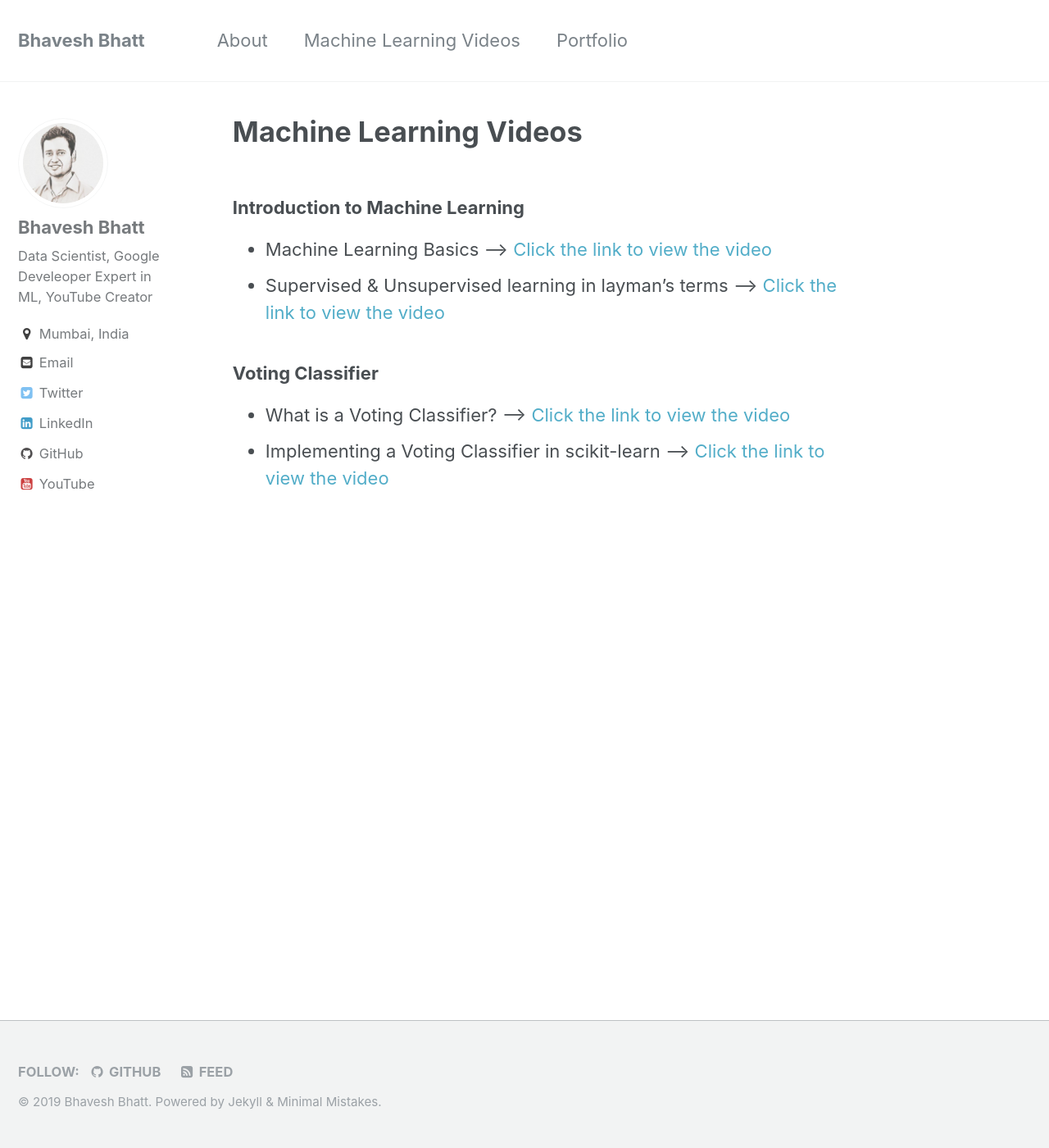
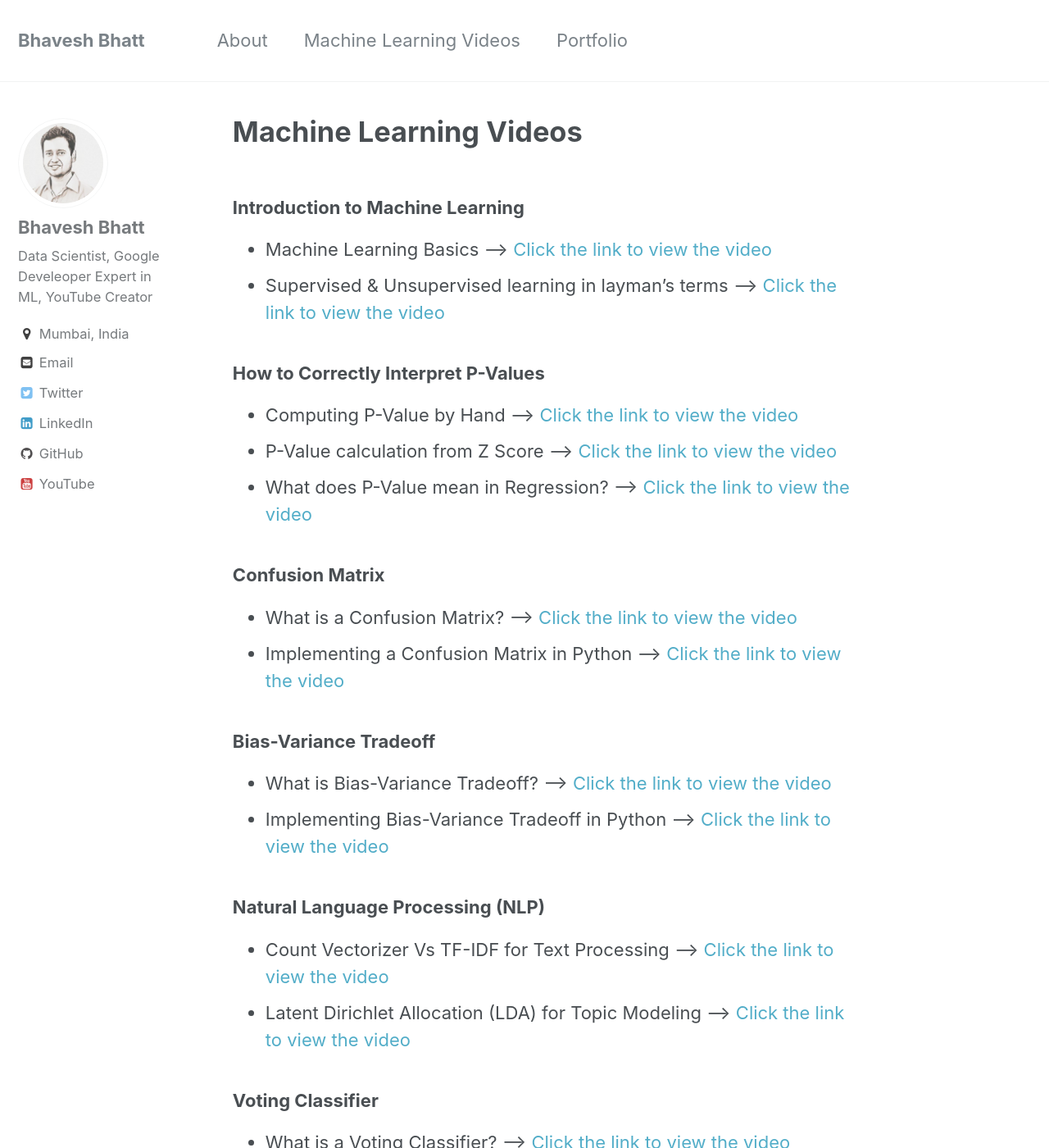
Before and after one commit to bhattbhavesh91/bhattbhavesh91.github.io, a Jekyll site: the page built from _pages/mlvideos.md, in a window 1280 px wide and 1400 px high. Shown: the whole window at 82% size. Built offline with Jekyll 4.4.1, drawn with Linux system fonts in a browser that asks for light colours.

Commit message:
added more video links to ml videos

```diff
--- a/_pages/mlvideos.md
+++ b/_pages/mlvideos.md
@@ -7,6 +7,23 @@ title: "Machine Learning Videos"
 * Machine Learning Basics &#10230; [Click the link to view the video](https://youtu.be/8qNPRAaQJJs)
 * Supervised & Unsupervised learning in layman's terms &#10230; [Click the link to view the video](https://youtu.be/pmQgq8S4jO8)
 
+### How to Correctly Interpret P-Values
+* Computing P-Value by Hand &#10230; [Click the link to view the video](https://youtu.be/R9xAlR893R4)
+* P-Value calculation from Z Score &#10230; [Click the link to view the video](https://youtu.be/uobLdTGYu00)
+* What does P-Value mean in Regression? &#10230; [Click the link to view the video](https://youtu.be/6psBul7K2gw)
+
+### Confusion Matrix
+* What is a Confusion Matrix? &#10230; [Click the link to view the video](https://youtu.be/vaR5Bdi-yA4)
+* Implementing a Confusion Matrix in Python &#10230; [Click the link to view the video](https://youtu.be/42JGBd6zh8E)
+
+### Bias-Variance Tradeoff
+* What is Bias-Variance Tradeoff? &#10230; [Click the link to view the video](https://youtu.be/0UTNyTZgEWQ)
+* Implementing Bias-Variance Tradeoff in Python &#10230; [Click the link to view the video](https://youtu.be/b8ZOmdMmp_s)
+
+### Natural Language Processing (NLP)
+* Count Vectorizer Vs TF-IDF for Text Processing &#10230; [Click the link to view the video](https://youtu.be/FrmrHyOSyhE)
+* Latent Dirichlet Allocation (LDA) for Topic Modeling &#10230; [Click the link to view the video](https://youtu.be/Cpt97BpI-t4)
+
 ### Voting Classifier
 * What is a Voting Classifier? &#10230; [Click the link to view the video](https://youtu.be/BlrcCpypfhU)
 * Implementing a Voting Classifier in scikit-learn &#10230; [Click the link to view the video](https://youtu.be/28xRv-vC9Ys)
```
